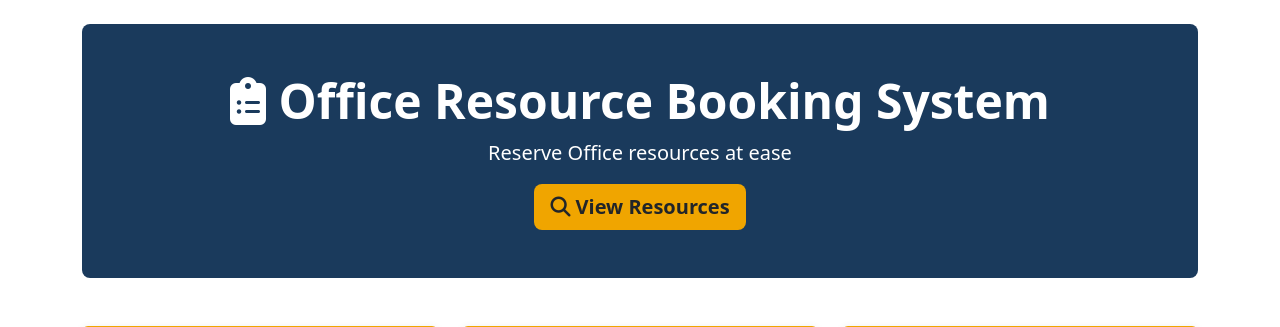
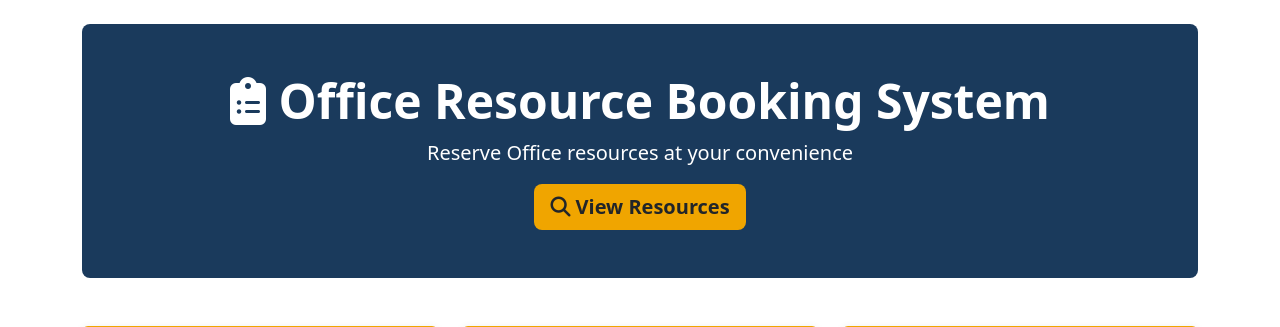
Before and after one commit to ananya-288/office-resource-booking-cdos, a Django app: page / in a window 1280 px wide. Shown: the part 80-407 px from the top of the page. Run offline with Django 4.2, Linux system fonts and the light colour scheme; the visitor is signed in with stand-in values (Sample User, id 1).

Commit message:
Change in ui now

```diff
--- a/templates/bookings/home.html
+++ b/templates/bookings/home.html
@@ -10,7 +10,7 @@
             <h1 class="display-5 fw-bold">
                 <i class="fas fa-clipboard-list"></i> Office Resource Booking System
             </h1>
-            <p class="lead">Reserve Office resources at  ease </p>
+            <p class="lead">Reserve Office resources at  your convenience </p>
             {% if user.is_authenticated %}
             <a href="{% url 'list_resources' %}" class="btn btn-orbs btn-lg text-dark fw-bold">
                 <i class="fas fa-search"></i> View Resources
```
